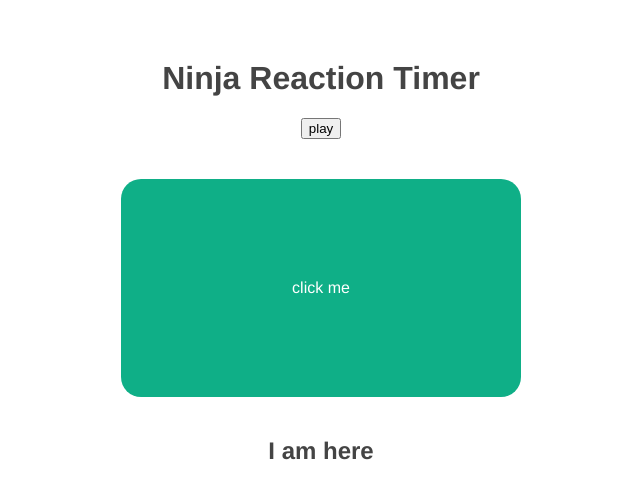
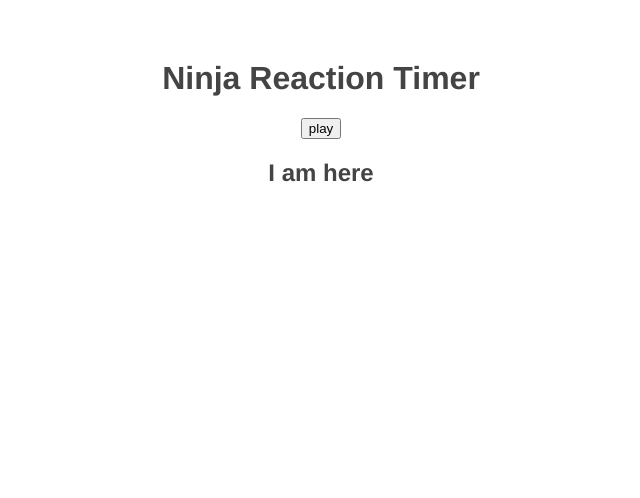
Before and after one commit to Lu-Smith/vue_reaction_timer, a Vue app: page / in a window 1280 px wide. Shown: the top 498 px of the page, without its empty margins (319-959 px from the left). Built offline with nearby package versions, Linux system fonts and the light colour scheme.

Commit message:
Updated App.vue

```diff
--- a/src/App.vue
+++ b/src/App.vue
@@ -1,7 +1,7 @@
 <template>
 <h1>Ninja Reaction Timer</h1>
 <button @click="start">play</button>
-<Block />
+<Block v-if="isPlaying" :delay="delay" />
 <Results />
 </template>
 
@@ -26,7 +26,6 @@ export default {
     start() {
       this.delay = 2000 + Math.random() * 5000
       this.isPlaying = true
-      console.log(this.delay)
     }
   }
 }
```
